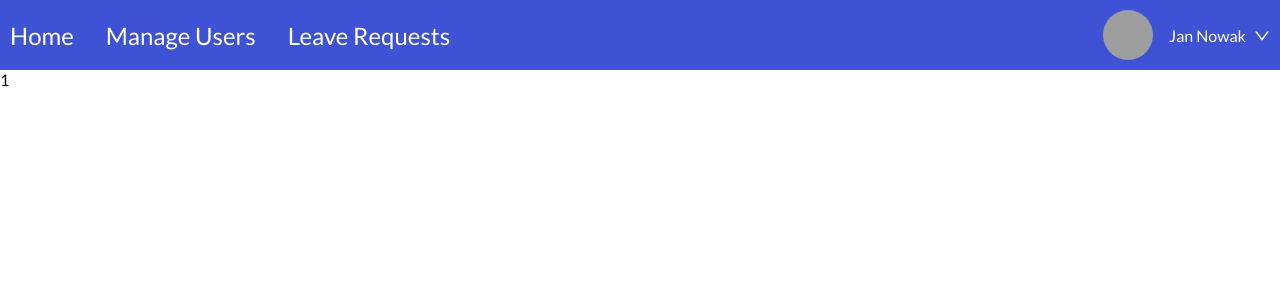
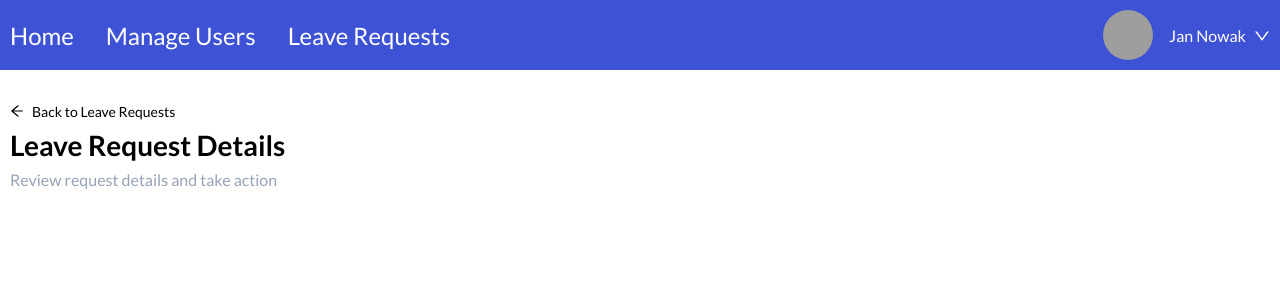
Before and after one commit to vimw/stafframe, a Next.js app: page /manager/leave-requests/1 in a window 1280 px wide. Shown: the top 300 px of the page. Built offline with nearby package versions, Linux system fonts and the light colour scheme; grey boxes are pictures that could not be loaded.

Commit message:
Add leave request details header

```diff
--- /dev/null
+++ b/app/manager/leave-requests/[id]/components/Header/Header.module.css
@@ -0,0 +1,24 @@
+
+.headerContainer a {
+    display: inline-flex;
+    align-items: center;
+    gap: 8px;
+    font-size: 14px;
+    text-decoration: none;
+    margin-bottom: 8px;
+  }
+
+  .headerContainer a:hover {
+    text-decoration: underline;
+  }
+
+  .headerContainer h1 {
+    font-size: 28px;
+    margin-bottom: 8px;
+    font-weight: 800;
+  }
+
+  .headerContainer p {
+    font-size: 16px;
+    color: #94A3B8;
+  }
--- /dev/null
+++ b/app/manager/leave-requests/[id]/components/Header/Header.tsx
@@ -0,0 +1,17 @@
+import Link from 'next/link'
+import React from 'react'
+import { ArrowLeftOutlined } from '@ant-design/icons';
+import styles from './Header.module.css'
+
+
+const header = () => {
+  return (
+    <div className={styles.headerContainer}>
+        <Link href='/manager/leave-requests'><ArrowLeftOutlined />Back to Leave Requests</Link>
+        <h1>Leave Request Details</h1>
+        <p>Review request details and take action</p>
+    </div>
+  )
+}
+
+export default header
--- /dev/null
+++ b/app/manager/leave-requests/[id]/page.module.css
@@ -0,0 +1,7 @@
+.detailsContainer{
+    padding: 2rem 10px;
+}
+.detailsContent{
+    max-width: 1700px;
+    margin: 0 auto;
+}
--- a/app/manager/leave-requests/[id]/page.tsx
+++ b/app/manager/leave-requests/[id]/page.tsx
@@ -1,4 +1,6 @@
 import React from 'react'
+import Header from './components/Header/Header'
+import styles from './page.module.css'
 
 interface PageProps {
   params: {
@@ -8,7 +10,11 @@ interface PageProps {
 
 const page = ({params: {id}}: PageProps) => {
   return (
-    <div>{id}</div>
+    <section className={styles.detailsContainer}>
+      <div className={styles.detailsContent}>
+        <Header/>
+      </div>
+    </section>
   )
 }
 
```
